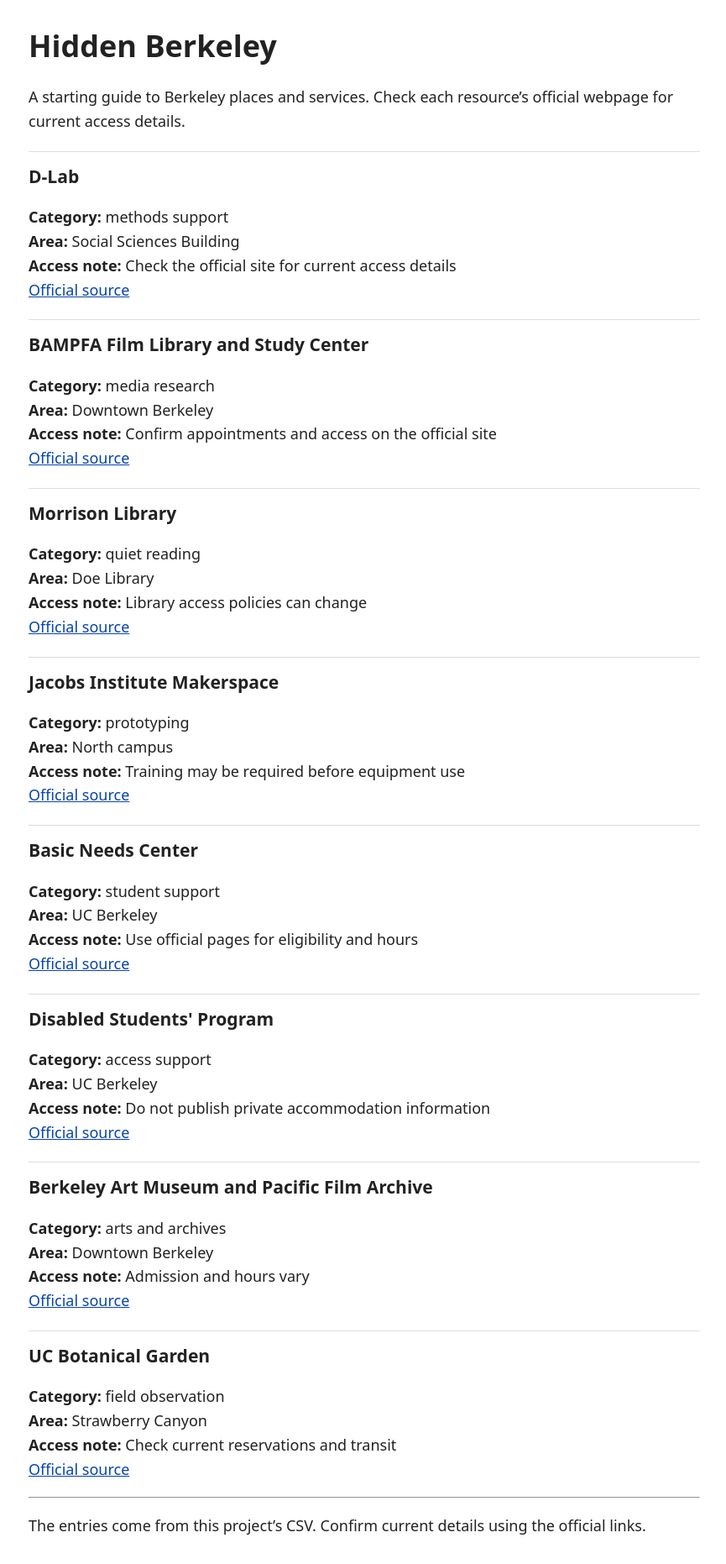
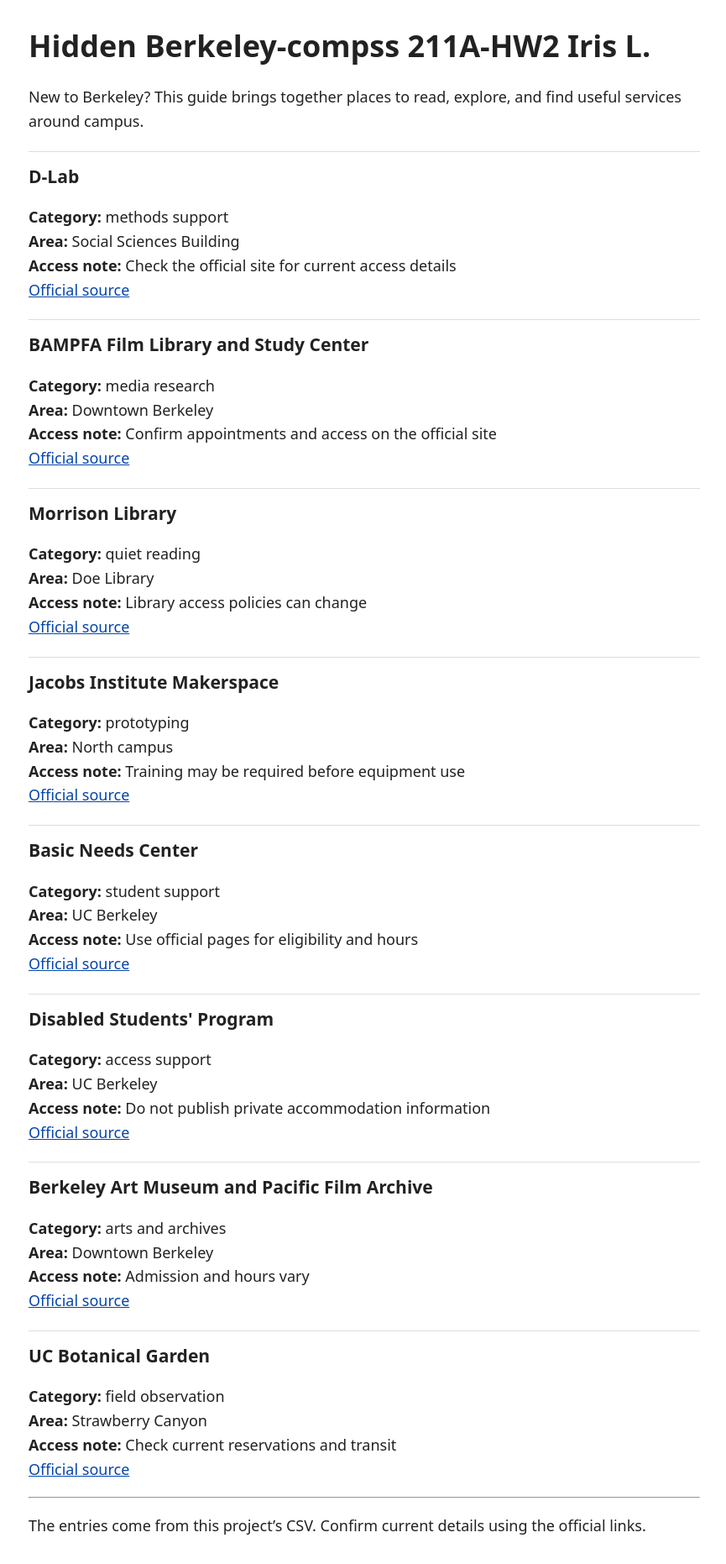
Before and after one commit to irisl922-lang/hidden-berkeley, a Jekyll site: the page built from docs/index.md, in a window 1280 px wide. Shown: the whole page at 84% size, without its empty margins (206-1071 px from the left). Built offline with Jekyll 4.4.1, drawn with Linux system fonts in a browser that asks for light colours.

Commit message:
Update website heading and introduction

```diff
--- a/docs/index.md
+++ b/docs/index.md
@@ -3,9 +3,9 @@
 title: Hidden Berkeley
 ---
 
-# Hidden Berkeley
+# Hidden Berkeley-compss 211A-HW2 Iris L.
 
-A starting guide to Berkeley places and services. Check each resource's official webpage for current access details.
+New to Berkeley? This guide brings together places to read, explore, and find useful services around campus.
 
 <!-- Edit the heading and introduction above. The supplied loop below displays each row of the CSV. -->
 {% for resource in site.data.locations %}
```
